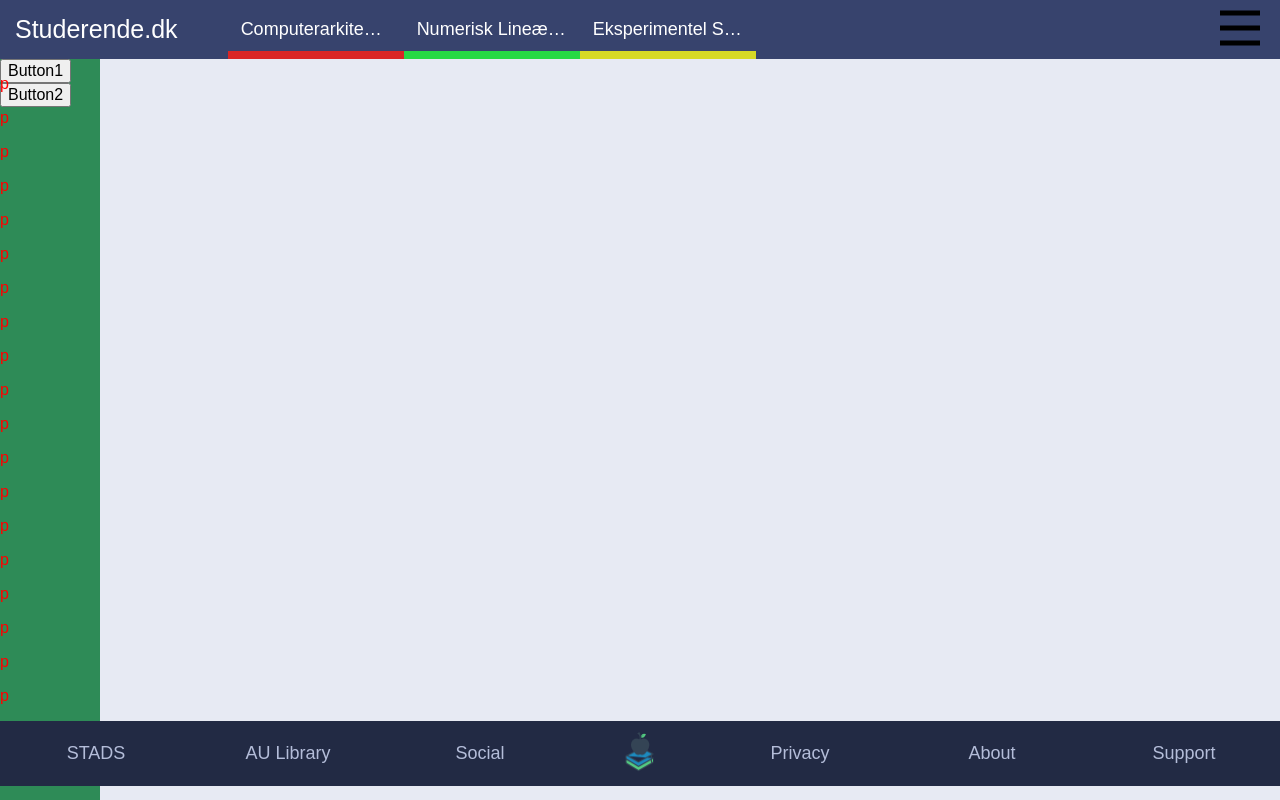
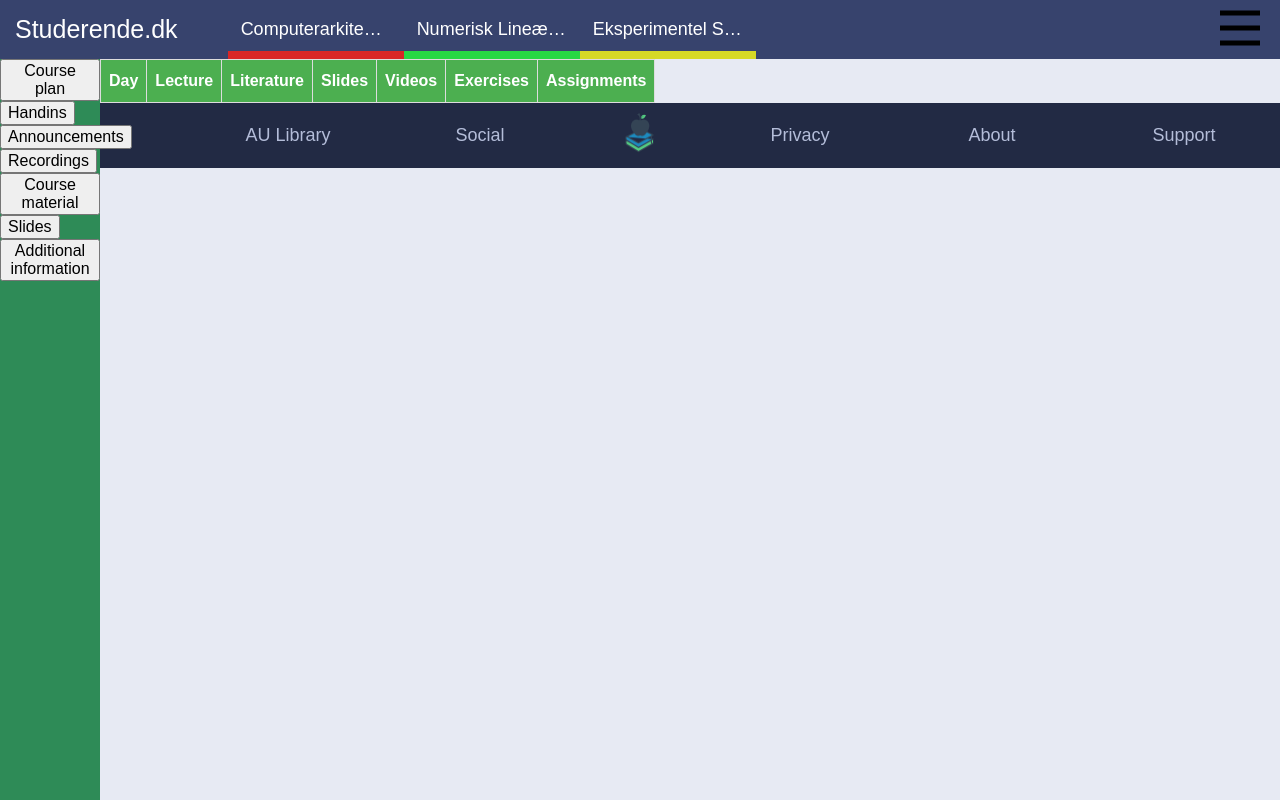
Before and after one commit to winrarr/hej, a plain HTML site: page courses/course1/course1.html in a window 1280 px wide. Drawn offline with Linux system fonts and the light colour scheme.

Commit message:
Initial course plan setup with javascript

```diff
--- a/courses/course1/course1.html
+++ b/courses/course1/course1.html
@@ -5,7 +5,7 @@
     <link rel="stylesheet" href="course1styles.css">
     <meta charset="UTF-8">
     <meta name="viewport" content="width=device-width, initial-scale=1.0">
-    <script src="script.js"></script>
+    <script src="course1script.js"></script>
     <title>Document</title>
 </head>
 <body>
@@ -41,36 +41,29 @@
 
     <div class="coursepage">
         <div class="sidenav">
-            <button>Button1</button>
-            <button>Button2</button>
+            <button onclick="displayCoursePlan()">Course plan</button>
+            <button onclick="alert('Open Handins');">Handins</button>
+            <button onclick="alert('Open announcements');">Announcements</button>
+            <button onclick="alert('Open recordings');">Recordings</button>
+            <button onclick="alert('Open course material');">Course material</button>
+            <button onclick="alert('Open Slides');">Slides</button>
+            <button onclick="alert('Open Additional information');">Additional information</button>
         </div>
-        <div class="coursecontent">
-            <p>p</p>
-            <p>p</p>
-            <p>p</p>
-            <p>p</p>
-            <p>p</p>
-            <p>p</p>
-            <p>p</p>
-            <p>p</p>
-            <p>p</p>
-            <p>p</p>
-            <p>p</p>
-            <p>p</p>
-            <p>p</p>
-            <p>p</p>
-            <p>p</p>
-            <p>p</p>
-            <p>p</p>
-            <p>p</p>
-            <p>p</p>
+        <div class="content-container">
+            <table id="content-table">
+                <tr>
+                    <th>Day</th>
+                    <th>Lecture</th>
+                    <th>Literature</th>
+                    <th>Slides</th>
+                    <th>Videos</th>
+                    <th>Exercises</th>
+                    <th>Assignments</th>
+                </tr>
+            </table>
+
         </div>
     </div>
-
-
-
-
-
 
     <footer>
         <div class="footeritem">
--- /dev/null
+++ b/courses/course1/course1script.js
@@ -0,0 +1,36 @@
+document.addEventListener('DOMContentLoaded', setup, false);
+
+function setup() {
+    displayCoursePlan();
+}
+
+function displayCoursePlan() {
+    let coursecontent = document.getElementById("content-table");
+
+    for (let row = 0; row < 20; row++) { //this is rows! change later!
+        let trow = document.createElement('tr');
+        //Day
+        let day = document.createElement('td');
+        day.innerHTML = row;
+        //Lecture
+        let lecture = document.createElement('td');
+        lecture.innerHTML = row;
+        //Literature
+        let literature = document.createElement('td');
+        literature.innerHTML = row;
+        //Slides
+        let slides = document.createElement('td');
+        slides.innerHTML = row;
+        //Videos
+        let videos = document.createElement('td');
+        videos.innerHTML = row;
+        //Exercises
+        let exercises = document.createElement('td');
+        exercises.innerHTML = row;
+        //Assignments
+        let assignments = document.createElement('td');
+        assignments.innerHTML = "none!";
+
+        coursecontent.appendChild(trow);
+    }
+}
--- a/courses/course1/course1styles.css
+++ b/courses/course1/course1styles.css
@@ -13,6 +13,34 @@ body {
     position: fixed;
     position: -webkit-sticky; /* Safari */
 
-    z-index: -2;
+    z-index: 2;
     background-color: seagreen;
 }
+
+.content-container {
+    margin-left: 100px;
+
+}
+
+#content-table {
+    font-family: Arial, Helvetica, sans-serif;
+    border-collapse: collapse;
+    width: 100%;
+  }
+
+  #content-table td, #content-table th {
+    border: 1px solid #ddd;
+    padding: 8px;
+  }
+
+  #content-table tr:nth-child(even){background-color: #f2f2f2;}
+
+  #content-table tr:hover {background-color: #ddd;}
+
+  #content-table th {
+    padding-top: 12px;
+    padding-bottom: 12px;
+    text-align: left;
+    background-color: #4CAF50;
+    color: white;
+  }
```
